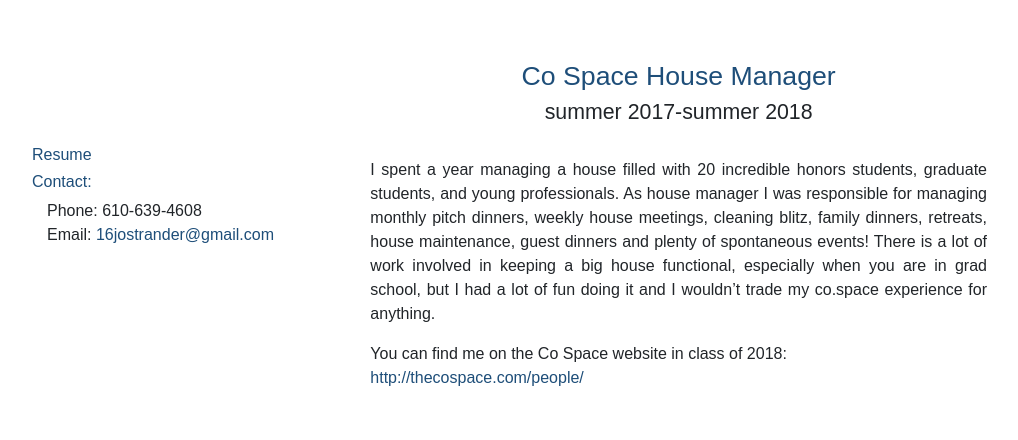
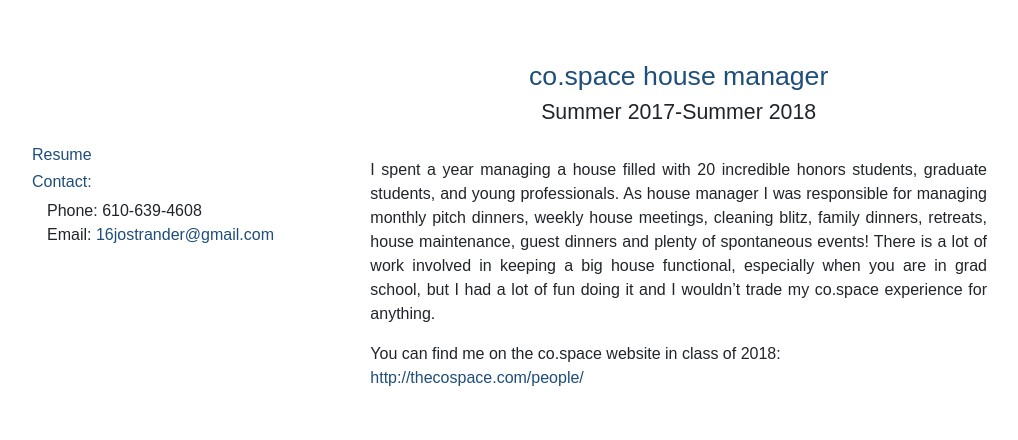
Before and after one commit to NathanOstrander18/PortfolioJohnOstrander, a Vue app: page /#/Leadership in a window 1280 px wide. Shown: the part 314-754 px from the top of the page, without its empty margins (123-1141 px from the left). Built offline with nearby package versions, Linux system fonts and the light colour scheme.

Commit message:
Johns first commit

```diff
--- a/src/components/Leadership.vue
+++ b/src/components/Leadership.vue
@@ -41,10 +41,10 @@
   data: function() {
       return {
           intro: {
-              heading: "Co Space House Manager",
-              date: "summer 2017-summer 2018",
+              heading: "co.space house manager",
+              date: "Summer 2017-Summer 2018",
               text: "I spent a year managing a house filled with 20 incredible honors students, graduate students, and young professionals. As house manager I was responsible for managing monthly pitch dinners, weekly house meetings, cleaning blitz, family dinners, retreats, house maintenance, guest dinners and plenty of spontaneous events! There is a lot of work involved in keeping a big house functional, especially when you are in grad school, but I had a lot of fun doing it and I wouldn’t trade my co.space experience for anything.",
-              linkText: "You can find me on the Co Space website in class of 2018",
+              linkText: "You can find me on the co.space website in class of 2018",
               link: "http://thecospace.com/people/"
           },
           images: [img5, img3, img4, img2, img1],
```
